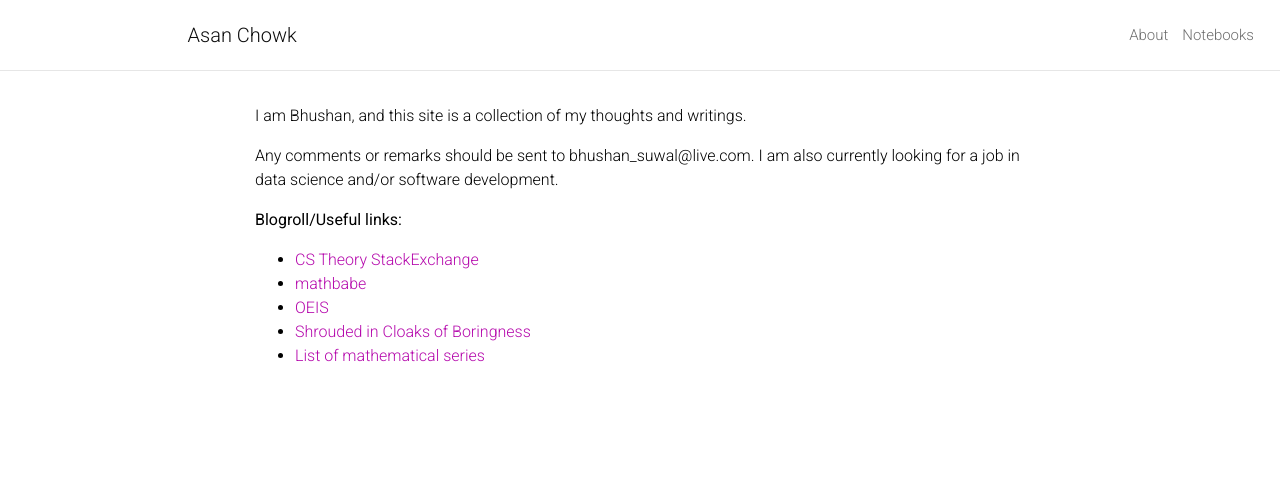
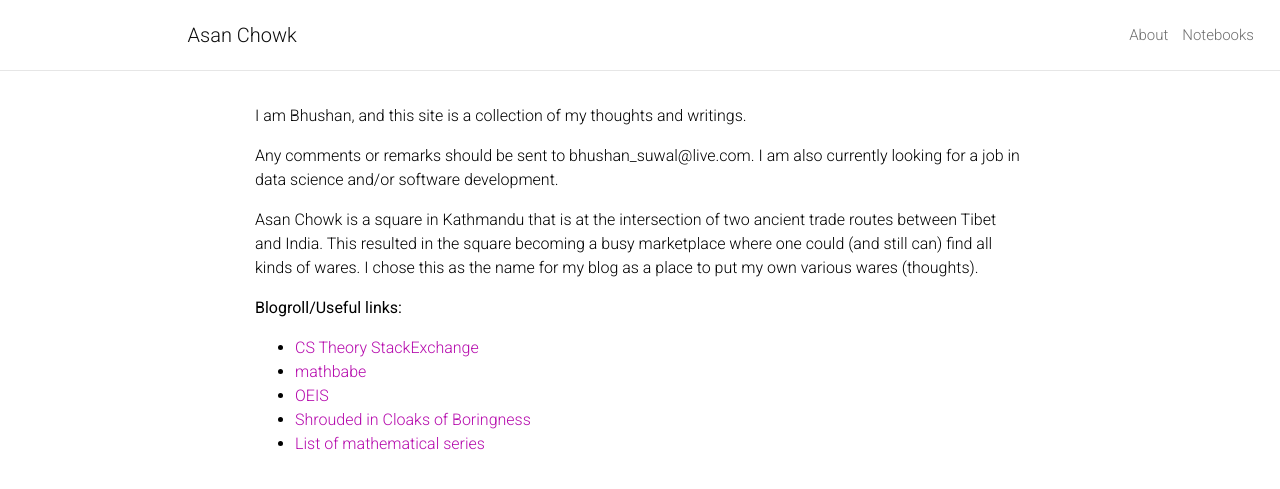
Before and after one commit to bsuwal/bsuwal.github.io, a Jekyll site: the page built from _pages/about.md, in a window 1280 px wide. Shown: the top 489 px of the page. Built offline with Jekyll 4.4.1, drawn with Linux system fonts in a browser that asks for light colours; a style sheet for code colours, icons or effects is not loaded.

Commit message:
added a description of asanchowk

```diff
--- a/_pages/about.md
+++ b/_pages/about.md
@@ -7,6 +7,8 @@ I am Bhushan, and this site is a collection of my thoughts and writings.
 
 Any comments or remarks should be sent to bhushan_suwal@live.com. I am also currently looking for a job in data science and/or software development.
 
+Asan Chowk is a square in Kathmandu that is at the intersection of two ancient trade routes between Tibet and India. This resulted in the square becoming a busy marketplace where one could (and still can) find all kinds of wares. I chose this as the name for my blog as a place to put my own various wares (thoughts).
+
 <b>Blogroll/Useful links:</b>
 <ul>
 <li><a href="https://cstheory.stackexchange.com/">CS Theory StackExchange</a></li>
```
